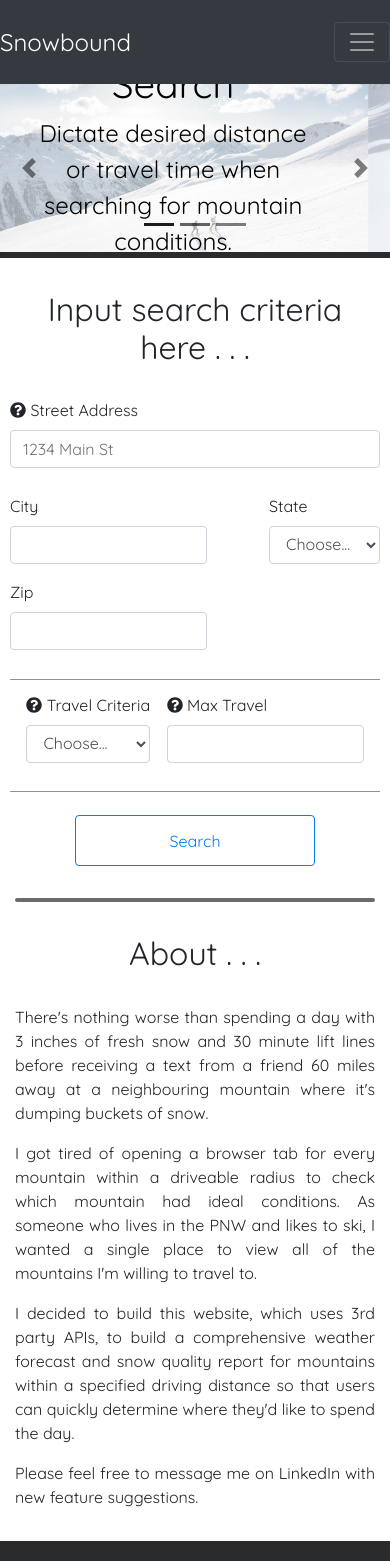
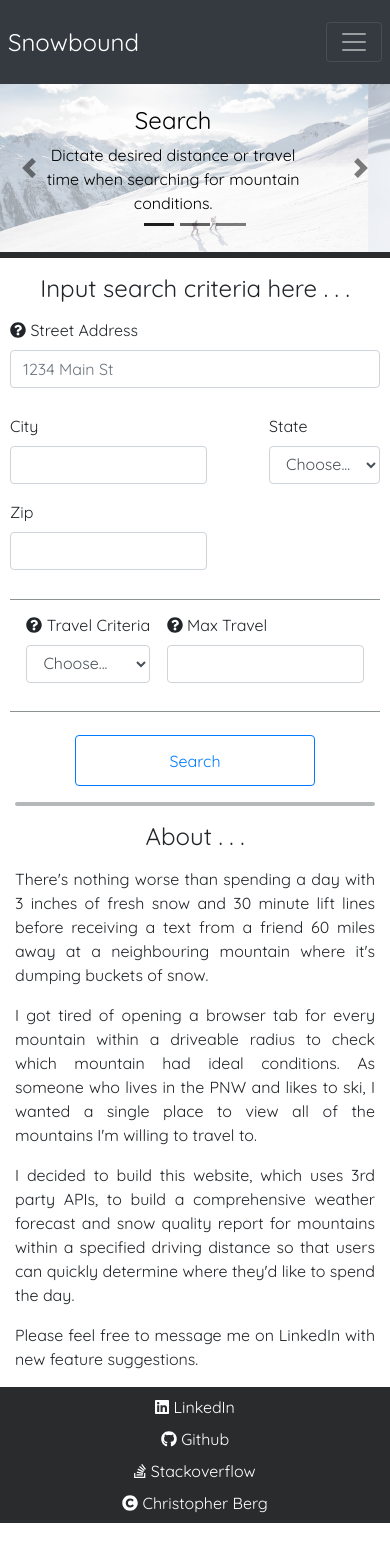
Before and after one commit to BergC/snowbound, a React (Create React App) app in the folder react-ui/: page / in a window 390 px wide. Shown: the top 1561 px of the page. After the commit the page ends 1523 px from the top, so only its background shows below. Built offline with nearby package versions, Linux system fonts and the light colour scheme.

Commit message:
improved responsive web design for mobile.

```diff
--- a/react-ui/src/App.js
+++ b/react-ui/src/App.js
@@ -1,4 +1,4 @@
-import React, { Fragment } from 'react';
+import React from 'react';
 
 // Components
 import About from './components/About';
--- a/react-ui/src/App.scss
+++ b/react-ui/src/App.scss
@@ -1,15 +1,16 @@
 // Import base settings
 @import url('https://fonts.googleapis.com/css?family=Quicksand&display=swap');
+@import './styles/base/settings';
 @import './styles/base/base';
-@import './styles/base/header';
-@import './styles/base/container';
 
 // Import component styles
 @import './styles/components/about';
 @import './styles/components/bighero';
 @import './styles/components/buttons';
 @import './styles/components/contactmodal';
+@import './styles/components/container';
 @import './styles/components/footer';
+@import './styles/components/header';
 @import './styles/components/navigationbar';
 @import './styles/components/searchform';
 @import './styles/components/searchoutput';
--- a/react-ui/src/styles/base/_container.scss
+++ /dev/null
@@ -1,4 +0,0 @@
-.container--content {
-    margin: 2rem auto;
-    max-width: 45rem;
-}
--- /dev/null
+++ b/react-ui/src/styles/base/_settings.scss
@@ -0,0 +1,2 @@
+$smallScreen: 475px;
+$mainGray: #292b2c;
--- a/react-ui/src/styles/components/_bighero.scss
+++ b/react-ui/src/styles/components/_bighero.scss
@@ -1,5 +1,5 @@
 .carousel {
-    border-bottom: 0.4rem solid #292b2c;
+    border-bottom: 0.4rem solid $mainGray;
 }
 
 .carousel-caption {
@@ -9,10 +9,18 @@
     font-weight: 500;
     top: 50%;
     transform: translateY(-50%);
+
+    @media (max-width: $smallScreen) {
+        font-size: 1rem;
+    }
 }
 
 .carousel-caption h3 {
     font-size: 2.4rem;
+
+    @media (max-width: $smallScreen) {
+        font-size: 1.5rem;
+    }
 }
 
 .carousel-item img {
--- /dev/null
+++ b/react-ui/src/styles/components/_container.scss
@@ -0,0 +1,8 @@
+.container--content {
+    margin: 2rem auto;
+    max-width: 45rem;
+
+    @media (max-width: $smallScreen) {
+        margin: 1rem auto;
+    }
+}
--- a/react-ui/src/styles/components/_footer.scss
+++ b/react-ui/src/styles/components/_footer.scss
@@ -8,6 +8,10 @@
     margin: 0;
     text-align: center;
     width: 100%;
+
+    @media (max-width: $smallScreen) {
+        height: auto;
+    }
 }
 
 #footer__list {
@@ -16,10 +20,18 @@
     list-style: none;
     margin: 0;
     padding: 0;
+
+    @media (max-width: $smallScreen) {
+        display: block;
+    }
 }
 
 .footer__list-item {
     margin: 0 2rem;
+
+    @media (max-width: $smallScreen) {
+        margin: 0.5rem;
+    }
 }
 
 .footer__list-item a:hover {
@@ -33,4 +45,8 @@
 
 #footer__copyright {
     color: white;
+
+    @media (max-width: $smallScreen) {
+        margin-bottom: 0.5rem;
+    }
 }
--- a/react-ui/src/styles/base/_header.scss
+++ b/react-ui/src/styles/components/_header.scss
@@ -3,4 +3,9 @@
     margin-top: 0;
     padding: 0;
     text-align: center;
+
+    @media (max-width: $smallScreen) {
+        font-size: 1.5rem;
+        margin-bottom: 1rem;
+    }
 }
--- a/react-ui/src/styles/components/_navigationbar.scss
+++ b/react-ui/src/styles/components/_navigationbar.scss
@@ -1,6 +1,11 @@
 .navbar {
     font-size: 1.1rem;
     padding: 1.2rem 0;
+
+    @media (max-width: $smallScreen) {
+        font-size: 1rem;
+        padding: 1.2rem 0.5rem;
+    }
 }
 
 .navbar-brand {
--- a/react-ui/src/styles/components/_sectionsplit.scss
+++ b/react-ui/src/styles/components/_sectionsplit.scss
@@ -1,5 +1,5 @@
 .section-split {
-    background: lighten(#292b2c, 25%);
+    background: lighten($mainGray, 55%);
     border-radius: 5px;
     height: 0.25rem;
     margin: 0 auto;
```
